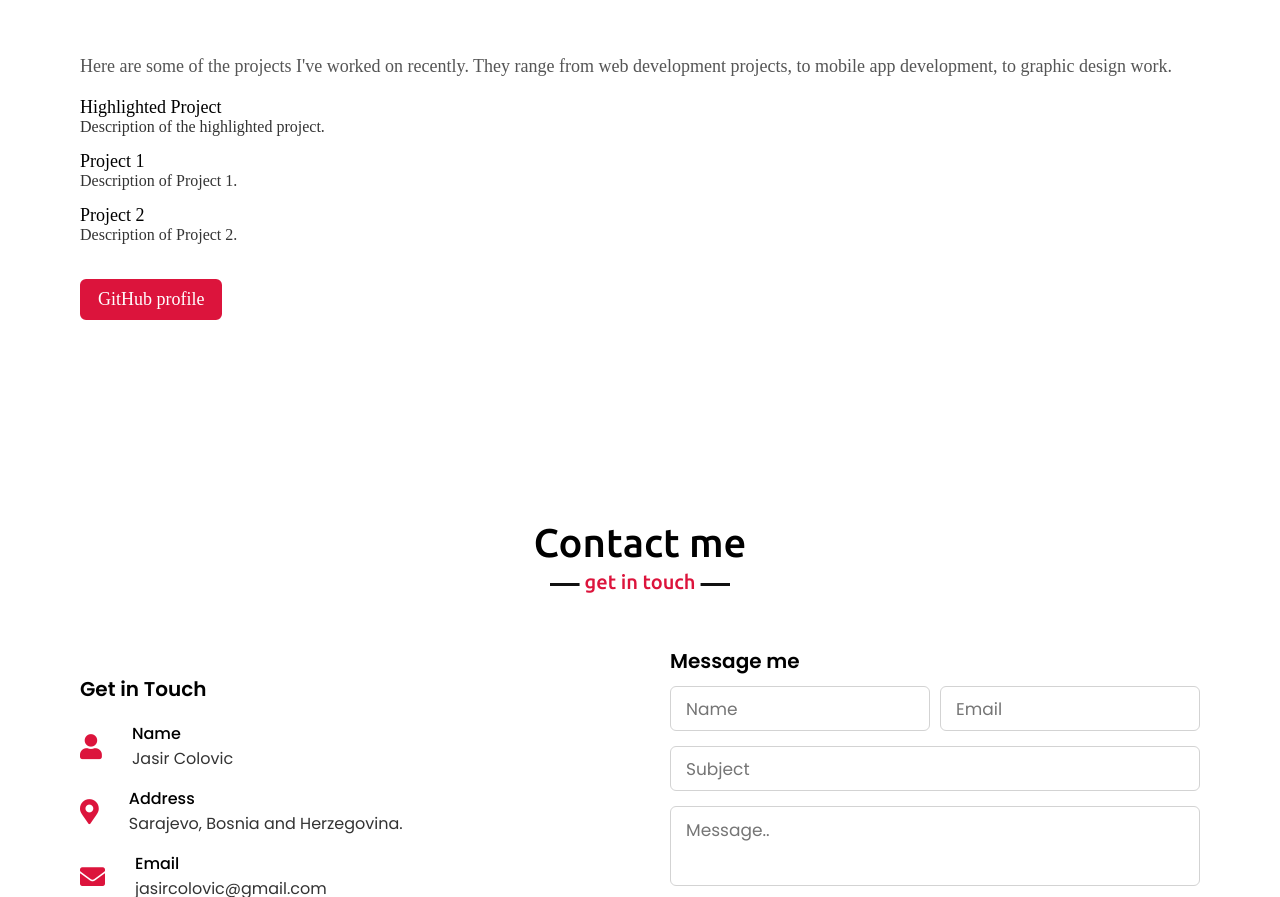
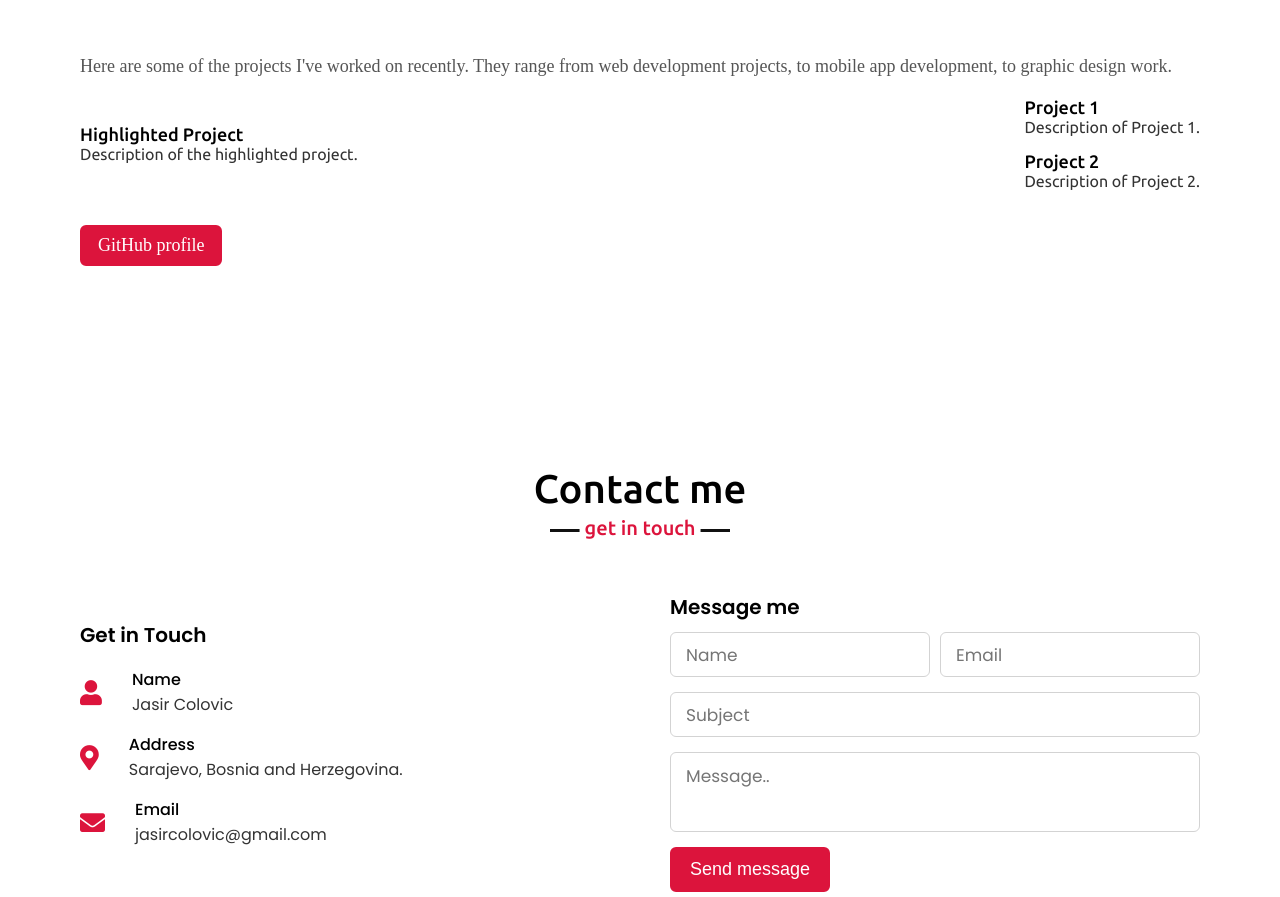
Before and after one commit to jasircolovic/jasircolovic.github.io, a plain HTML site: page index.html in a window 1280 px wide. Shown: the part 2911-3808 px from the top of the page. Drawn offline with nearby package versions, Linux system fonts and the light colour scheme.

Commit message:
Update style.css

```diff
--- a/style.css
+++ b/style.css
@@ -36,7 +36,8 @@ section{
 .about .about-content,
 .services .serv-content,
 .skills .skills-content,
-.contact .contact-content{
+.contact .contact-content,
+.projects .projects-content{
     display: flex;
     flex-wrap: wrap;
     align-items: center;
@@ -464,6 +465,7 @@ section .title::after{
 .projects .projects-content .highlighted-project,
 .projects .projects-content .other-projects .project {
     margin-bottom: 15px;
+    font-family: Ubuntu, sans-serif;
 }
 
 .projects .projects-content h3 {
```
